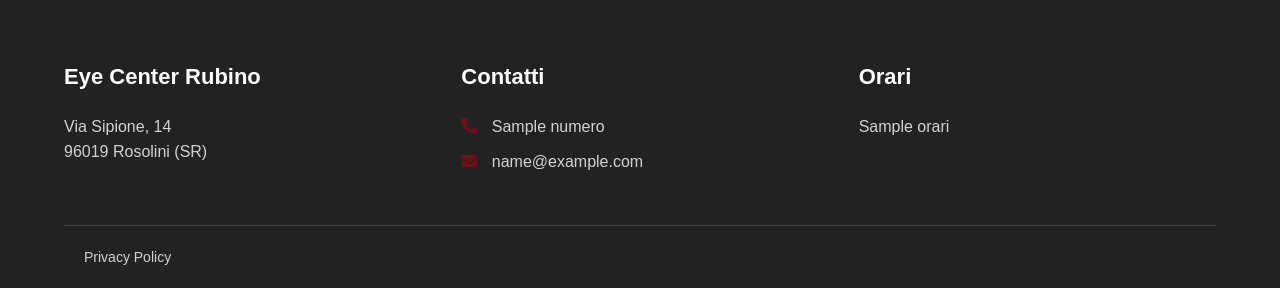
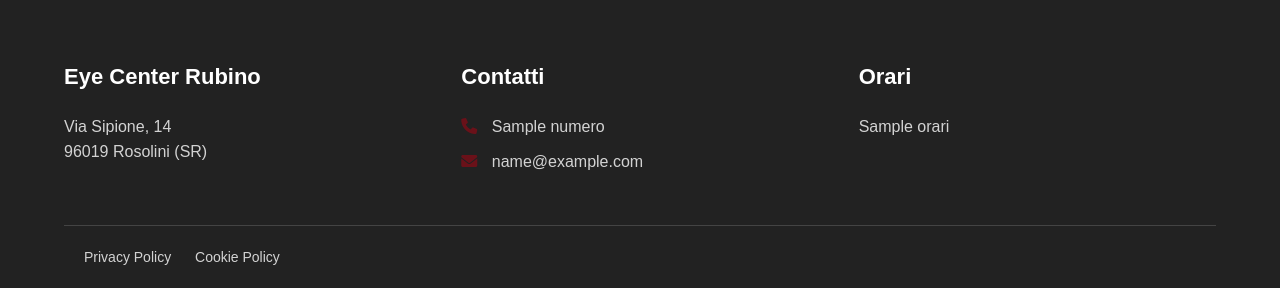
Before and after one commit to Hentoo99/eyecenter, a Flask app: template templates/studio.html in a window 1280 px wide. Shown: the part 2301-2589 px from the top of the page. Run offline with Flask 3, Linux system fonts and the light colour scheme; the template is opened without the code that fills it: most values are stand-ins (such as "Sample title", 1, 10 or a date in 2020); grey boxes marked "Sample" are stand-in pictures; some libraries are stand-ins or nearby versions.

Commit message:
privacy & cookie controls

```diff
--- a/templates/contacts.html
+++ b/templates/contacts.html
@@ -177,7 +177,7 @@
                 <!--<p>&copy; 2023 Eye Center Rubino. Tutti i diritti riservati.</p>-->
                 <div class="footer-links">
                     <a href="https://www.iubenda.com/privacy-policy/33984770">Privacy Policy</a>
-                    <!--<a href="https://www.iubenda.com/privacy-policy/33984770/cookie-policy">Cookie Policy</a>-->
+                    <a href="https://www.iubenda.com/privacy-policy/33984770/cookie-policy">Cookie Policy</a>
                 </div>
             </div>
         </div>
--- a/templates/index.html
+++ b/templates/index.html
@@ -1,6 +1,7 @@
 <!DOCTYPE html>
 <html lang="it">
 <head>
+    <script type="text/javascript" src="//embeds.iubenda.com/widgets/fa3eae29-391c-4b6b-a262-0ba45fca1bae.js"></script>
     <meta charset="UTF-8">
     <meta name="viewport" content="width=device-width, initial-scale=1.0">
     <title>Eye Center Rubino - Centro Oculistico</title>
@@ -156,7 +157,7 @@
                 <!--<p>&copy; 2023 Eye Center Rubino. Tutti i diritti riservati.</p>-->
                 <div class="footer-links">
                     <a href="https://www.iubenda.com/privacy-policy/33984770">Privacy Policy</a>
-                    <!--<a href="https://www.iubenda.com/privacy-policy/33984770/cookie-policy">Cookie Policy</a>-->
+                    <a href="https://www.iubenda.com/privacy-policy/33984770/cookie-policy">Cookie Policy</a>
                 </div>
             </div>
         </div>
--- a/templates/studio.html
+++ b/templates/studio.html
@@ -248,7 +248,7 @@
                 <!--<p>&copy; 2023 Eye Center Rubino. Tutti i diritti riservati.</p>-->
                 <div class="footer-links">
                     <a href="https://www.iubenda.com/privacy-policy/33984770">Privacy Policy</a>
-                    <!--<a href="https://www.iubenda.com/privacy-policy/33984770/cookie-policy">Cookie Policy</a>-->
+                    <a href="https://www.iubenda.com/privacy-policy/33984770/cookie-policy">Cookie Policy</a>
                 </div>
             </div>
         </div>
```
